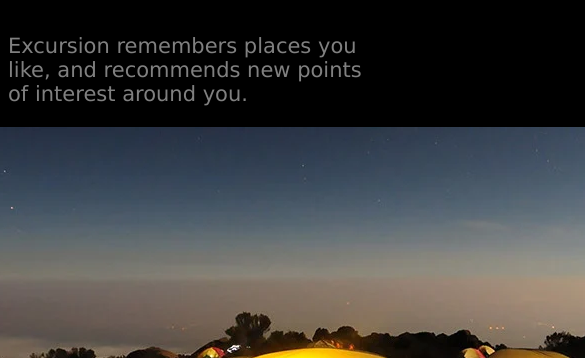
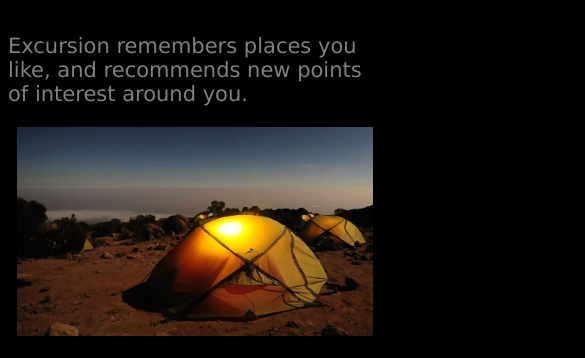
Before and after one commit to kyrill71/Excursion-, a plain HTML site: page index.html in a window 390 px wide. Shown: the part 736-1094 px from the top of the page, 585 px wide, since content can reach past the window. Drawn offline with Linux system fonts and the light colour scheme.

Commit message:
responsive bugfix

```diff
--- a/index.html
+++ b/index.html
@@ -18,7 +18,7 @@
         <video src="./resources/video/excursion (1).mp4" loop mute autoplay></video>
         <h2>Your personal travel guide</h2>
         <p>Excursion remembers places you like, and recommends new points of interest around you.</p>
-        <img class="image--campsite" src="./resources/img/camp.webp" alt="a campsite" />
+        <img id="image--campsite" src="./resources/img/camp.webp" alt="a campsite" />
         <img src="./resources/img/phone.webp" alt="a phone" />
         <h2>Coming Soon for iPhone and Android</h2>
         <p><a href="#">Download Excursion (Coming soon!)</a></p>
--- a/resources/css/style.css
+++ b/resources/css/style.css
@@ -42,6 +42,6 @@ img {
     margin-bottom: 25px;
 }
 
-.image-campsite {
+#image--campsite {
     width: 95%;
 }
```
